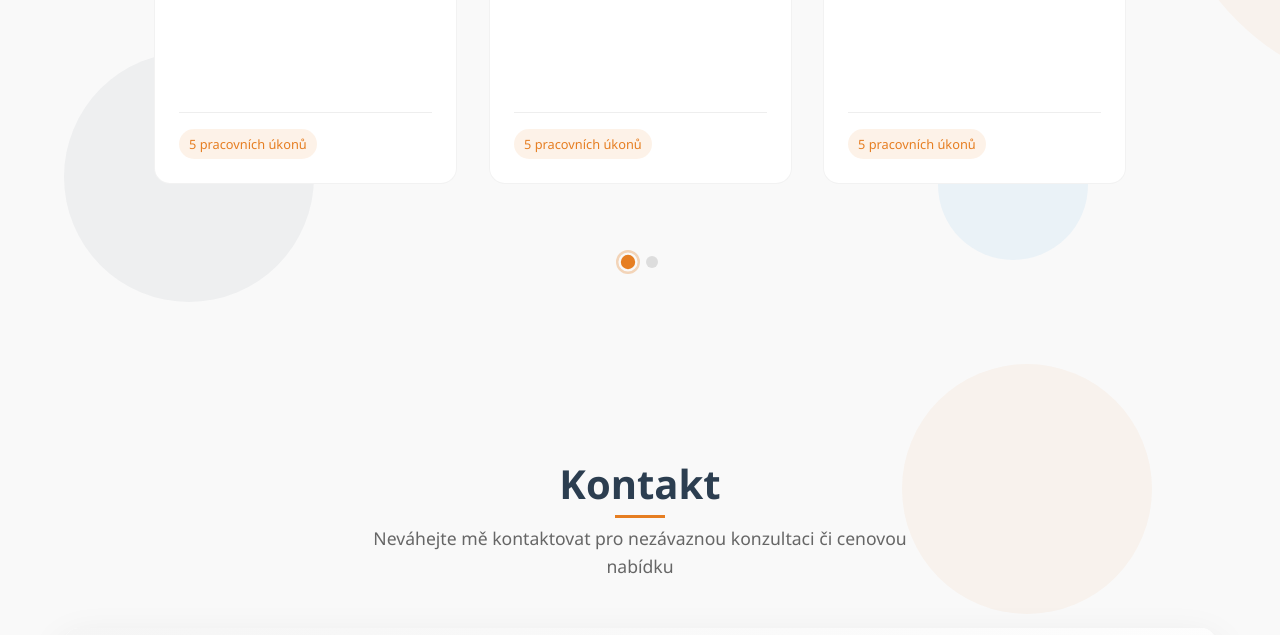
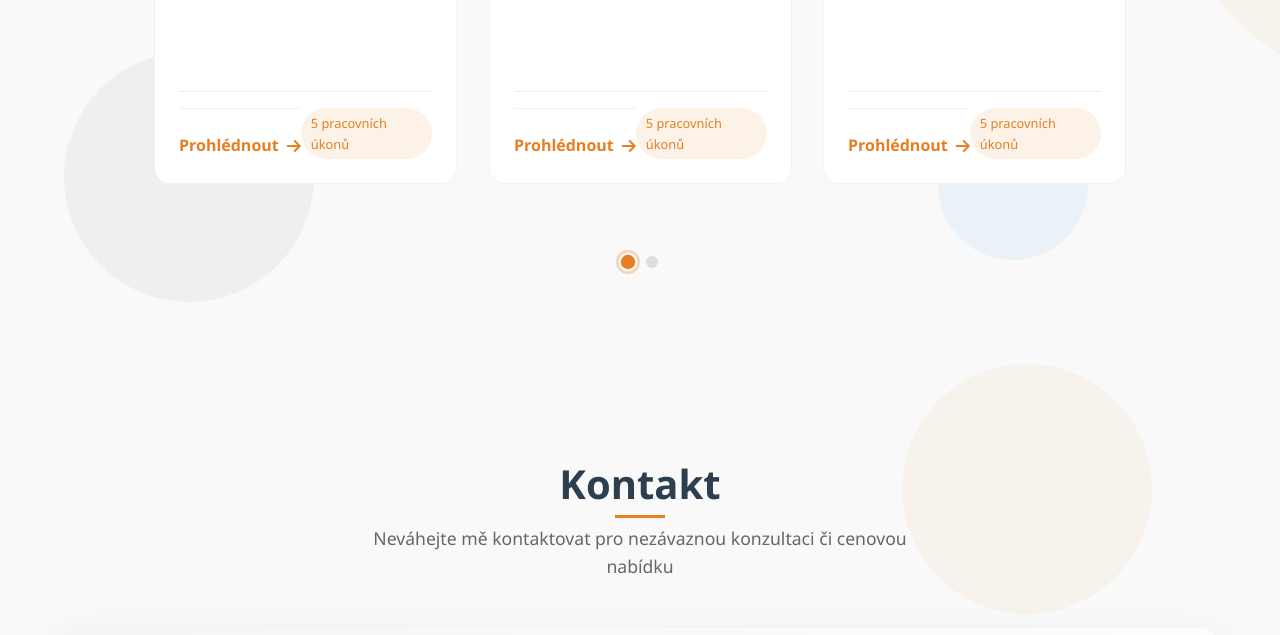
Before and after one commit to sheenthebest/zednicke-prace, a plain HTML site: page index.html in a window 1280 px wide. Shown: the part 2969-3604 px from the top of the page. Drawn offline with nearby package versions, Linux system fonts and the light colour scheme.

Commit message:
Update index.html

```diff
--- a/index.html
+++ b/index.html
@@ -328,10 +328,10 @@
                                         </div>
                                     </div>
                                     <div class="project-footer">
-                                        <!-- <span class="project-cta">
+                                        <span class="project-cta">
                                             <span class="cta-text">Prohlédnout</span>
                                             <i class="fas fa-arrow-right"></i>
-                                        </span> -->
+                                        </span>
                                         <div class="project-scope-preview">
                                             <span>{{ project.scope.length }} pracovních úkonů</span>
                                         </div>
```
